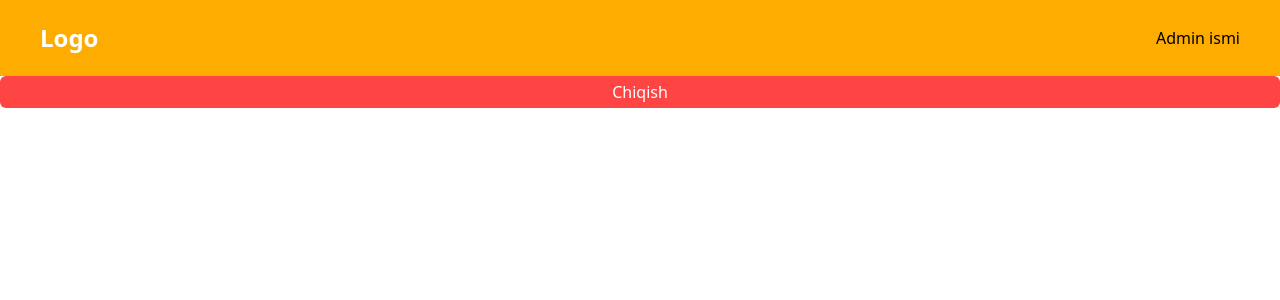
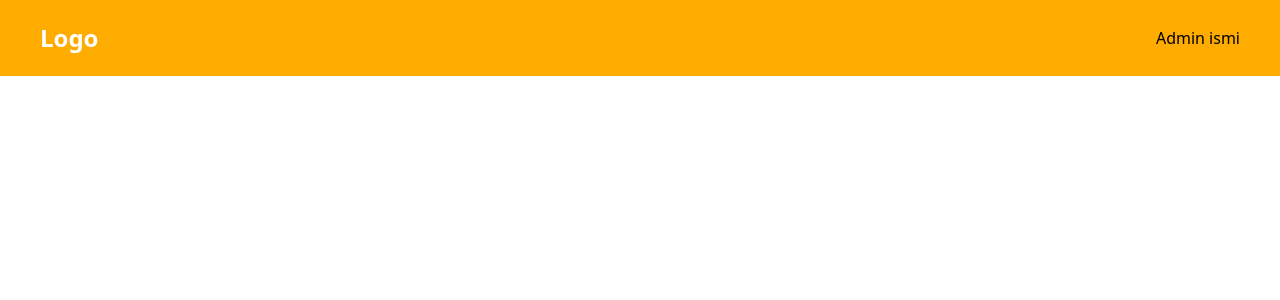
Before and after one commit to humoyunmirzo-frontend/login, a React (Create React App) app: page / in a window 1280 px wide. Shown: the top 300 px of the page. Built offline with nearby package versions, Linux system fonts and the light colour scheme; sample sign-in values are in the browser's storage.

Commit message:
Update index.js

```diff
--- a/src/pages/Home/index.js
+++ b/src/pages/Home/index.js
@@ -3,17 +3,9 @@ import Header from '../../Containers/Header'
 import { useNavigate } from 'react-router-dom'
 
 export default function Home() {
-  const navigate = useNavigate()
-  const logout = ()=>{
-    localStorage.removeItem('access_token')
-    navigate('/login')
-  }
   return (
     <>
     <Header/>
-    <button onClick={()=> logout()} className="px-3 py-1 w-full rounded-md bg-danger text-[#fff]">
-      Chiqish
-    </button>
     </>
   )
 }
```
